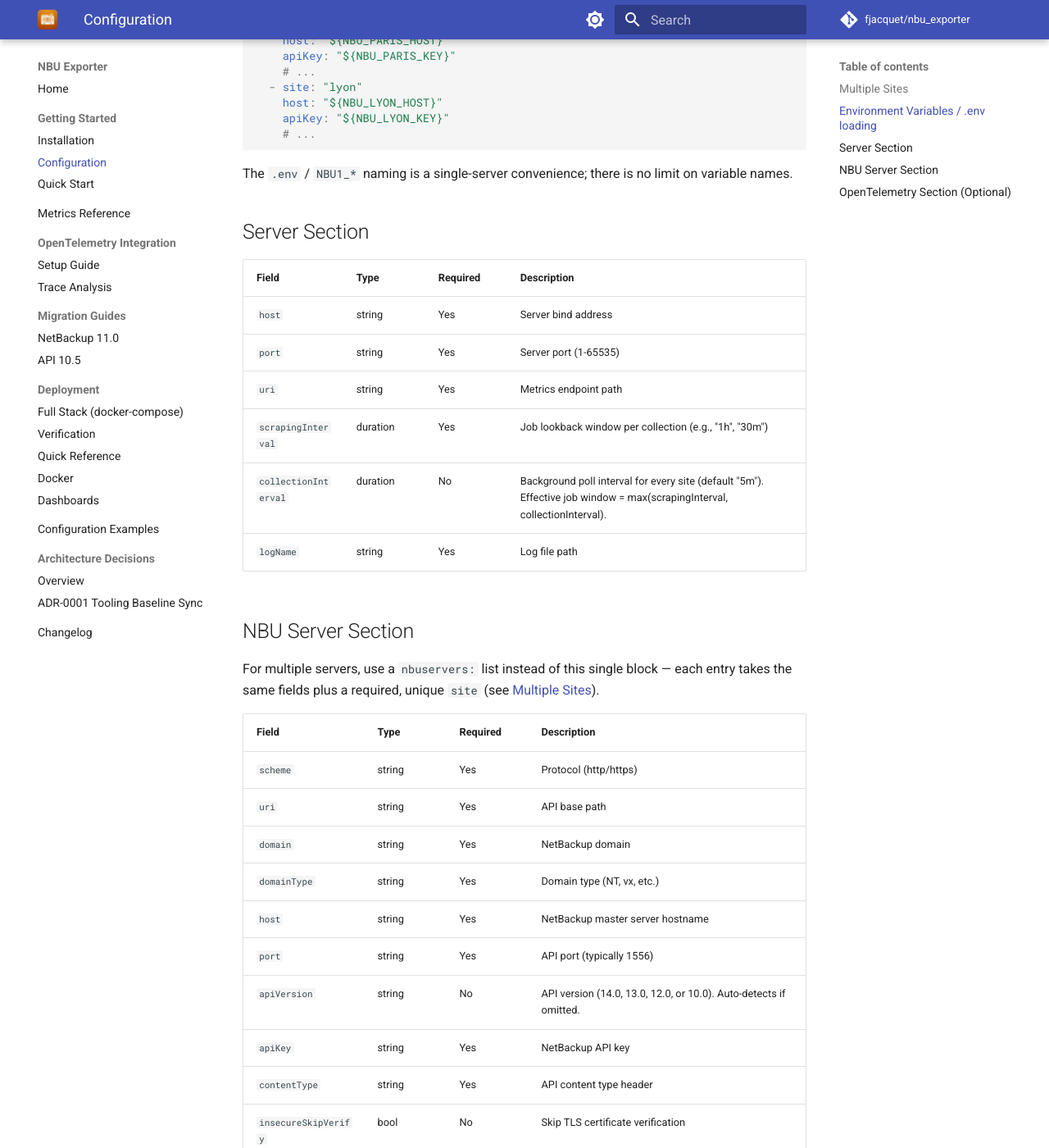
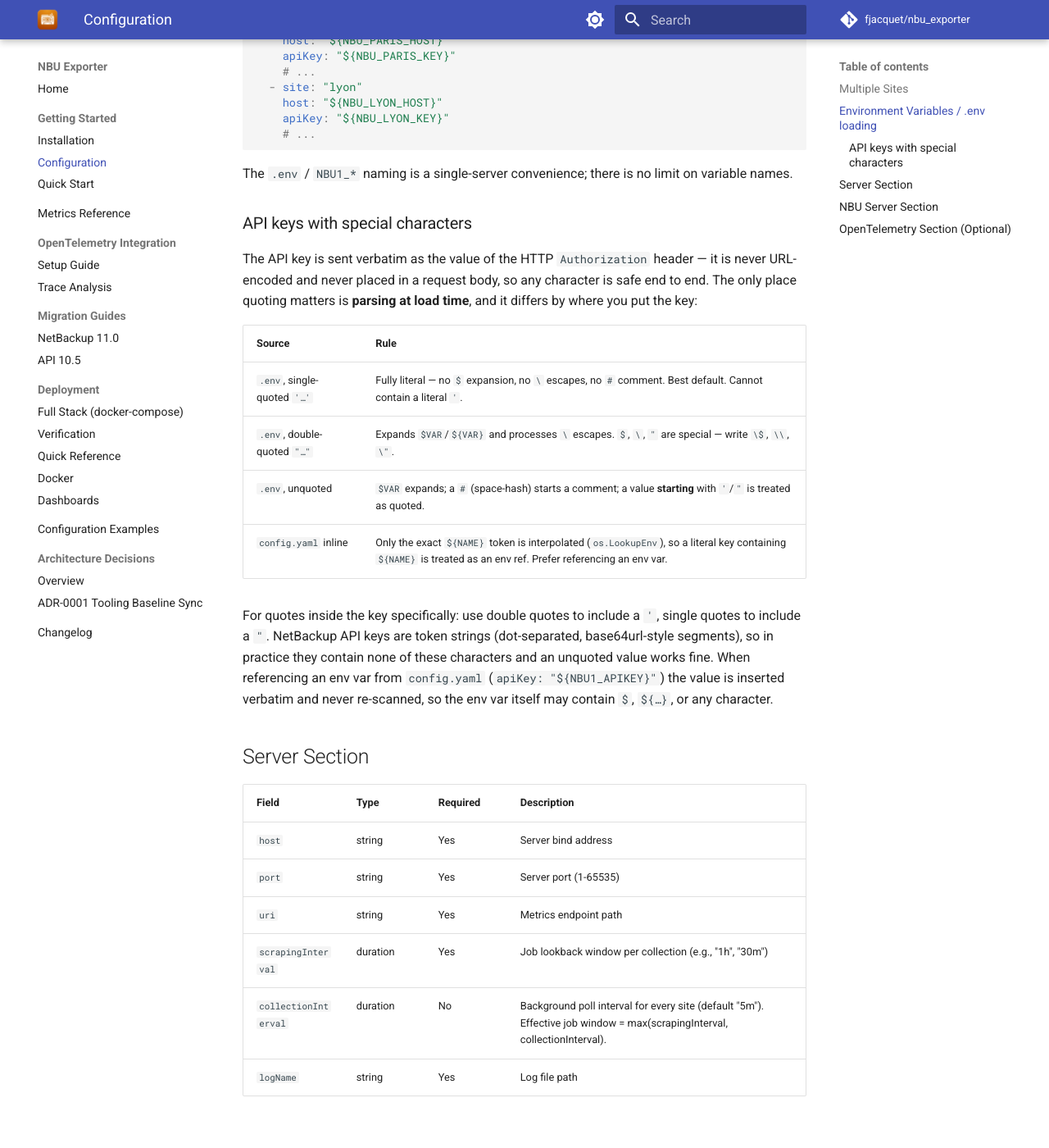
Before and after one commit to fjacquet/nbu_exporter, an MkDocs documentation site: the page built from docs/getting-started/configuration.md, in a window 1280 px wide and 1400 px high, scrolled down 2290 px. Shown: the whole window at 82% size. Built offline with MkDocs 1.6.1 and Material for MkDocs 9.7.7, drawn with Linux system fonts in a browser that asks for light colours; comment, search, counter and statistics services are not loaded.

Commit message:
docs: document special characters in the API key value
Explain how special characters behave in the NBU API key across input methods:
- .env.example: comment block above NBU1_APIKEY recommending single quotes for
  literal values, with quote-inside-value guidance
- docs/getting-started/configuration.md: new "API keys with special characters"
  subsection with a per-source parsing table (.env quoting, inline ${ENV})

Behaviour is unchanged; documentation only.

Co-Authored-By: Claude Opus 4.8 (1M context) <noreply@anthropic.com>
Claude-Session: https://claude.ai/code/session_012NZrdJQcpUxy6DnvifWFLY

```diff
--- a/docs/getting-started/configuration.md
+++ b/docs/getting-started/configuration.md
@@ -116,6 +116,27 @@ nbuservers:
 
 The `.env` / `NBU1_*` naming is a single-server convenience; there is no limit on variable names.
 
+### API keys with special characters
+
+The API key is sent verbatim as the value of the HTTP `Authorization` header — it is
+never URL-encoded and never placed in a request body, so any character is safe end to
+end. The only place quoting matters is **parsing at load time**, and it differs by where
+you put the key:
+
+| Source | Rule |
+|---|---|
+| `.env`, single-quoted `'…'` | Fully literal — no `$` expansion, no `\` escapes, no `#` comment. Best default. Cannot contain a literal `'`. |
+| `.env`, double-quoted `"…"` | Expands `$VAR`/`${VAR}` and processes `\` escapes. `$`, `\`, `"` are special — write `\$`, `\\`, `\"`. |
+| `.env`, unquoted | `$VAR` expands; a ` #` (space-hash) starts a comment; a value **starting** with `'`/`"` is treated as quoted. |
+| `config.yaml` inline | Only the exact `${NAME}` token is interpolated (`os.LookupEnv`), so a literal key containing `${NAME}` is treated as an env ref. Prefer referencing an env var. |
+
+For quotes inside the key specifically: use double quotes to include a `'`, single
+quotes to include a `"`. NetBackup API keys are token strings (dot-separated,
+base64url-style segments), so in practice they contain none of these characters and an
+unquoted value works fine. When referencing an env var from `config.yaml`
+(`apiKey: "${NBU1_APIKEY}"`) the value is inserted verbatim and never re-scanned, so the
+env var itself may contain `$`, `${…}`, or any character.
+
 ## Server Section
 
 | Field | Type | Required | Description |
```
Also changed, not shown: 1 other file.
